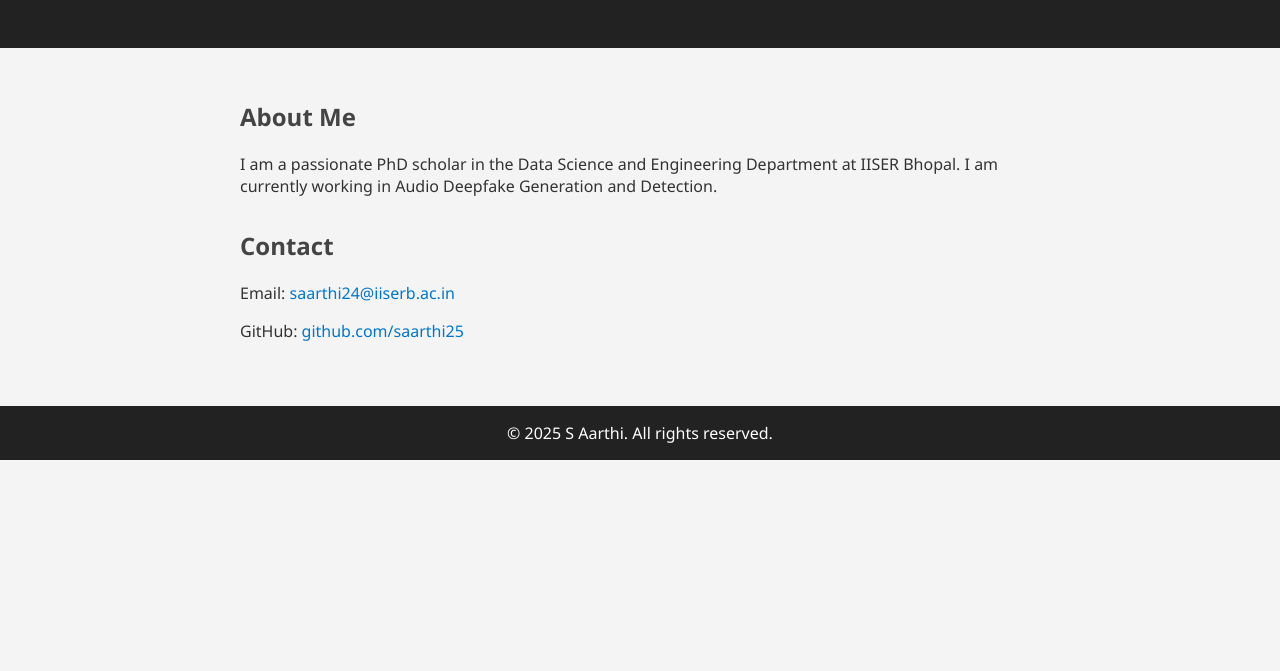
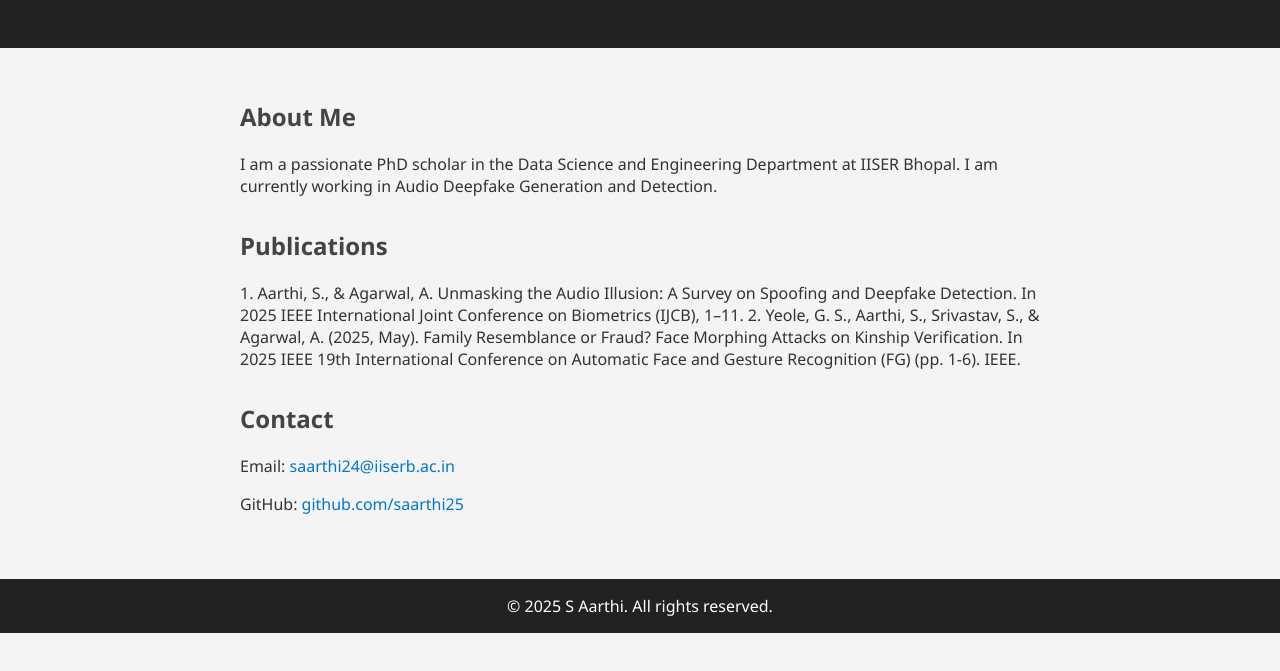
Before and after one commit to saarthi25/S_Aarthi, a plain HTML site: page index.html in a window 1280 px wide. Shown: the part 125-796 px from the top of the page. Drawn offline with Linux system fonts and the light colour scheme.

Commit message:
Add publications section to index.html
Added a new section for publications with details.

```diff
--- a/index.html
+++ b/index.html
@@ -67,6 +67,14 @@
       </p>
     </section>
 
+    <section>
+      <h2>Publications</h2>
+      <p>
+        1. Aarthi, S., & Agarwal, A. Unmasking the Audio Illusion: A Survey on Spoofing and Deepfake Detection. In 2025 IEEE International Joint Conference on Biometrics (IJCB), 1–11.
+        2. Yeole, G. S., Aarthi, S., Srivastav, S., & Agarwal, A. (2025, May). Family Resemblance or Fraud? Face Morphing Attacks on Kinship Verification. In 2025 IEEE 19th International Conference on Automatic Face and Gesture Recognition (FG) (pp. 1-6). IEEE.
+      </p>
+    </section>
+
 
 
     <section>
```
